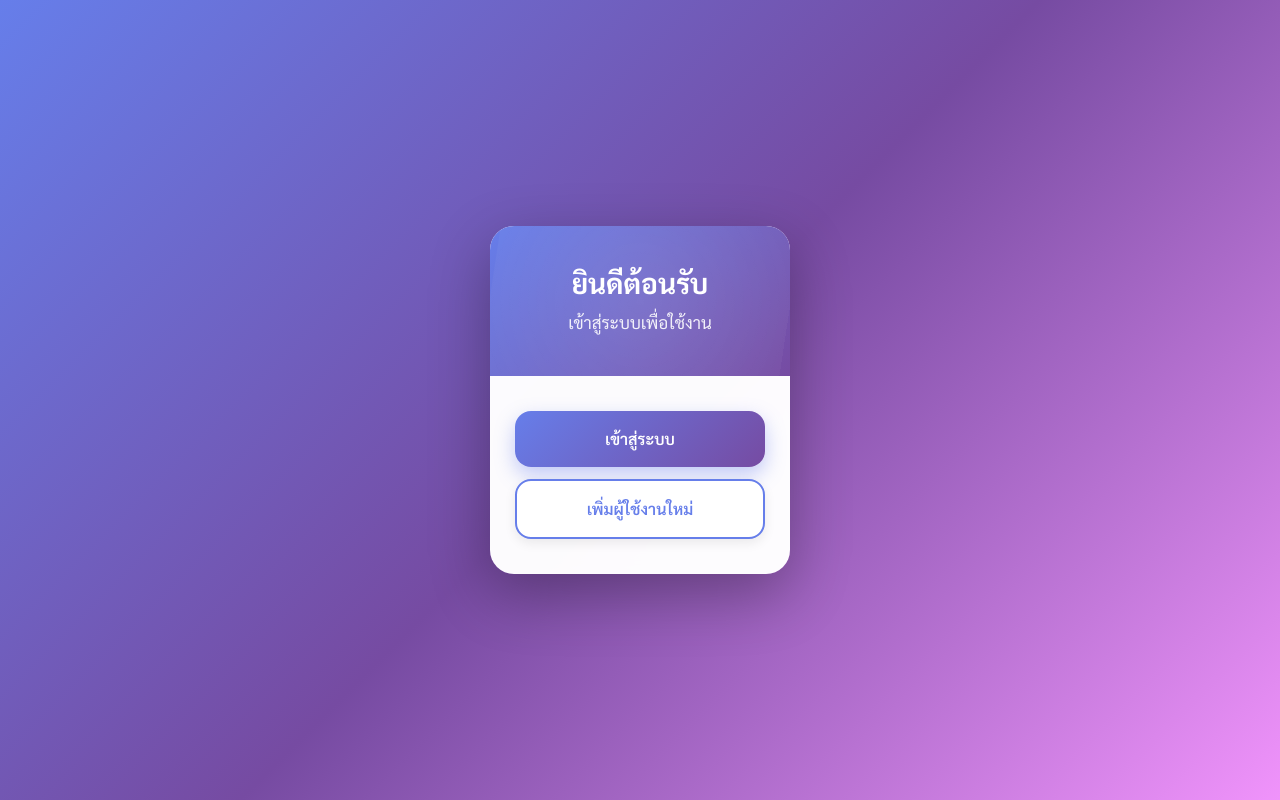
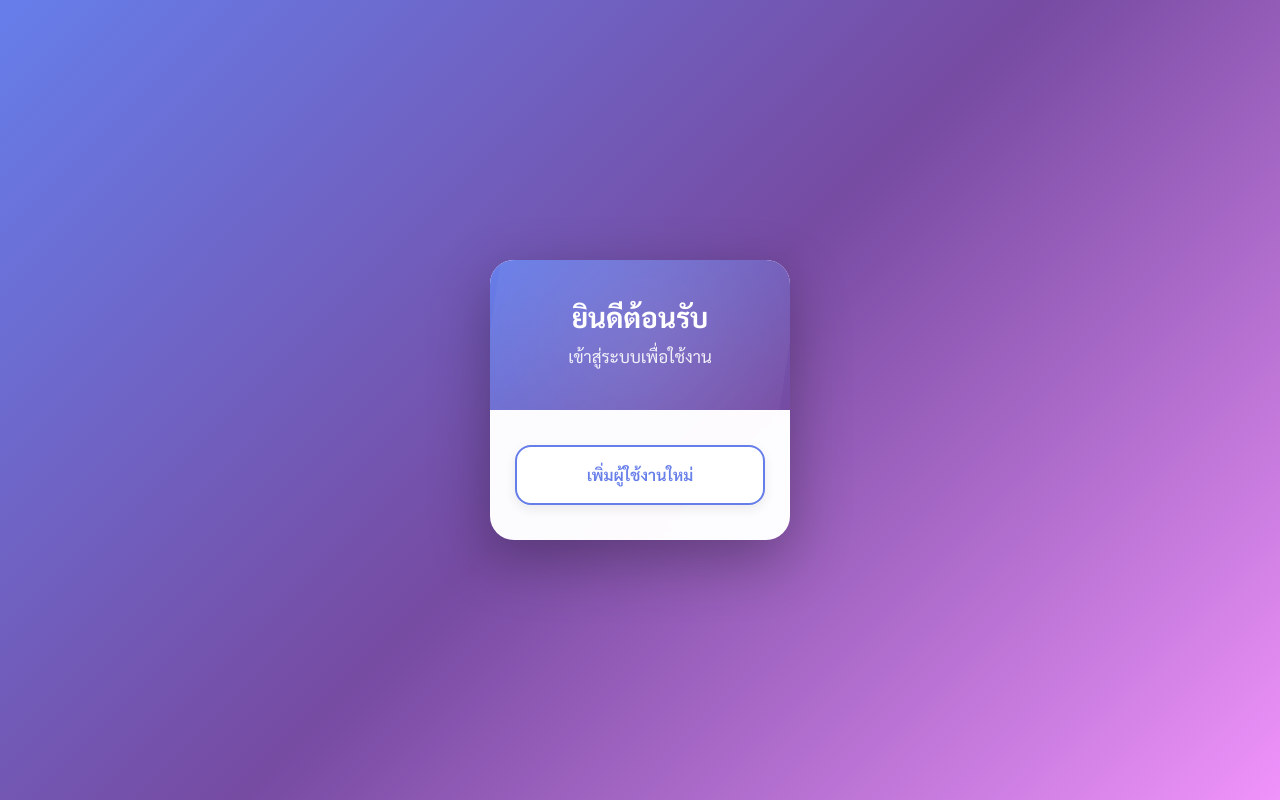
Before and after one commit to BabeKung02/Nutrient-Calculator, a React (Create React App) app: page / in a window 1280 px wide. Built offline with nearby package versions, Linux system fonts and the light colour scheme.

Commit message:
update code

```diff
--- a/src/pages/Login.jsx
+++ b/src/pages/Login.jsx
@@ -131,9 +131,11 @@ export default function Login() {
 
             {/* Buttons */}
             <div className="button-group">
-              <button onClick={handleLogin} className="login-button">
-                เข้าสู่ระบบ
-              </button>
+              {users.length > 0 && (
+                <button onClick={handleLogin} className="login-button">
+                  เข้าสู่ระบบ
+                </button>
+              )}
 
               <button onClick={handleAddUser} className="add-user-button">
                 เพิ่มผู้ใช้งานใหม่
```
